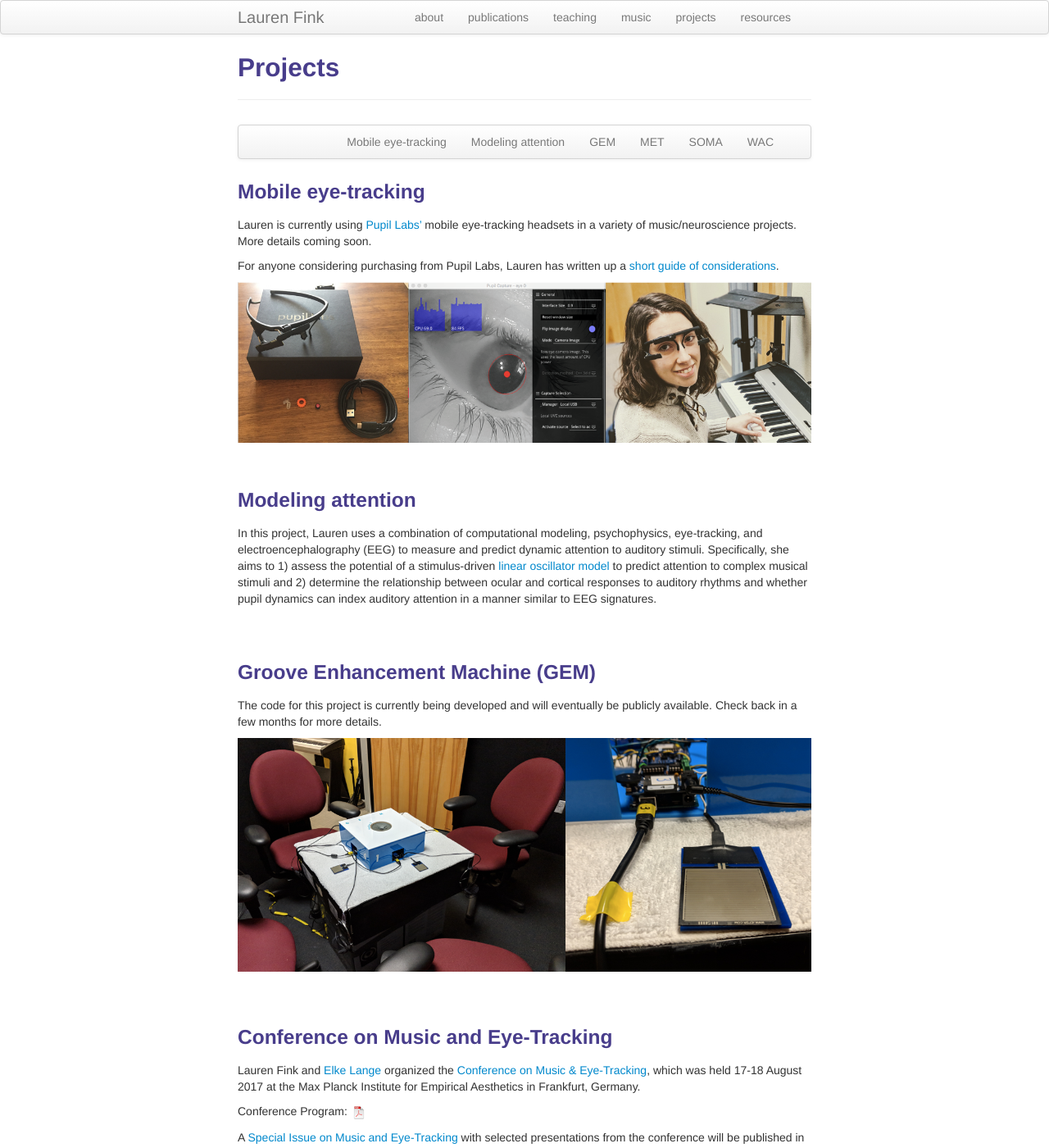
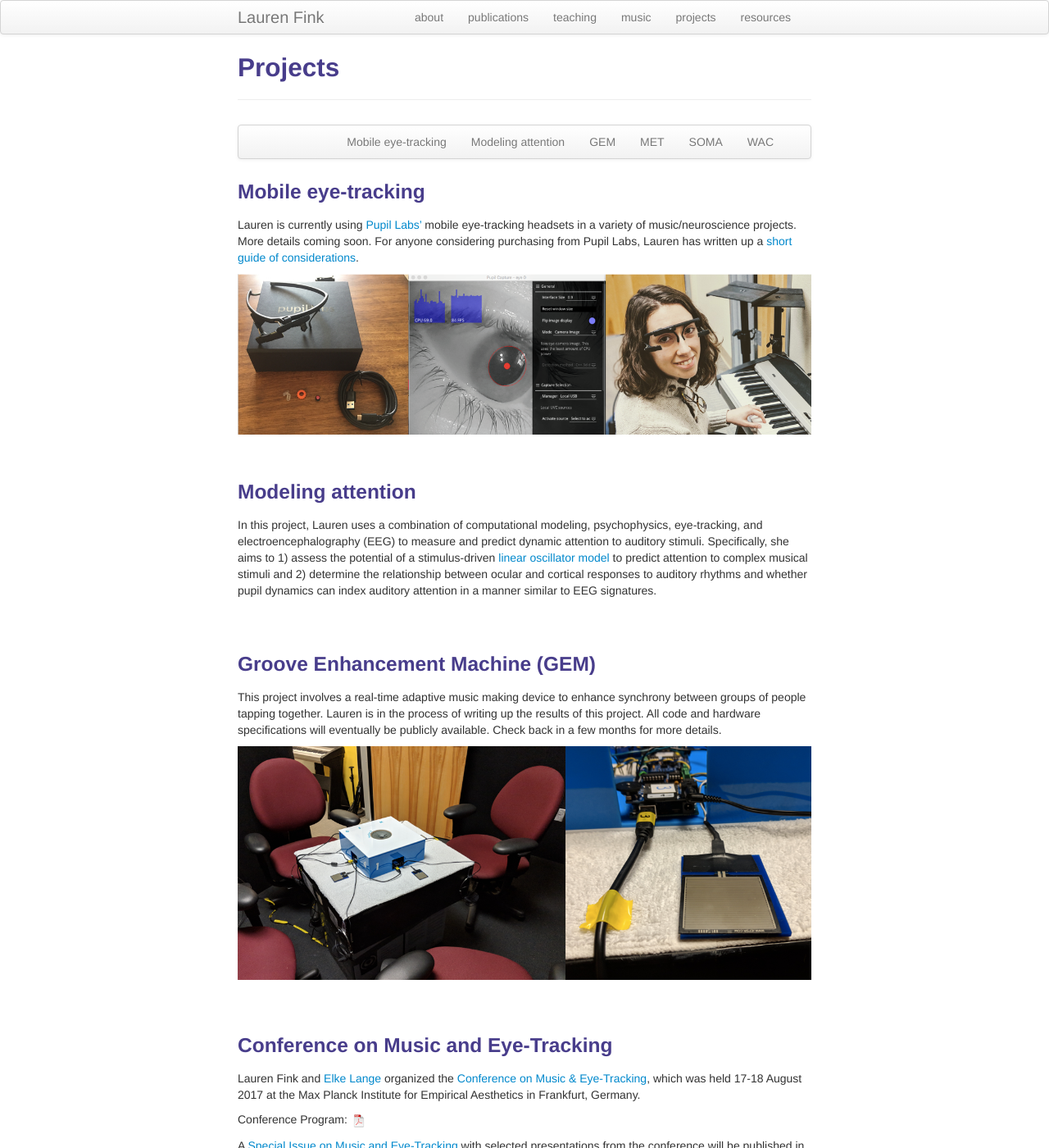
Before and after one commit to lkfink/lkfink.github.io, a Jekyll site: the page built from pages/projects.md, in a window 1280 px wide and 1400 px high. Shown: the whole window at 82% size. Built offline with Jekyll 4.4.1, drawn with Linux system fonts in a browser that asks for light colours; some of the changed text lies outside the part shown.

Commit message:
add new info about gem and soma

```diff
--- a/pages/projects.md
+++ b/pages/projects.md
@@ -30,9 +30,7 @@
 
 ### <a name="Mobile eye-tracking"></a>Mobile eye-tracking
 
-Lauren is currently using [Pupil Labs'](https://pupil-labs.com/){:target="_blank"} mobile eye-tracking headsets in a variety of music/neuroscience projects. More details coming soon.
-
-For anyone considering purchasing from Pupil Labs, Lauren has written up a [short guide of considerations](http://lkfink.github.io/pages/PupilLabs_aBeginnersGuide.html){:target="_blank"}.
+Lauren is currently using [Pupil Labs'](https://pupil-labs.com/){:target="_blank"} mobile eye-tracking headsets in a variety of music/neuroscience projects. More details coming soon. For anyone considering purchasing from Pupil Labs, Lauren has written up a [short guide of considerations](http://lkfink.github.io/pages/PupilLabs_aBeginnersGuide.html){:target="_blank"}.
 
 ![pupil labs collage]({{ BASE_PATH }}/assets/publpics/puplabs_collage.png)
 <br><br>
@@ -43,7 +41,7 @@
 <br><br>
 
 ### <a name="GEM"></a>Groove Enhancement Machine (GEM)
-The code for this project is currently being developed and will eventually be publicly available. Check back in a few months for more details.
+This project involves a real-time adaptive music making device to enhance synchrony between groups of people tapping together. Lauren is in the process of writing up the results of this project. All code and hardware specifications will eventually be publicly available. Check back in a few months for more details.
 
 ![groove enhancement machine collage]({{ BASE_PATH }}/assets/publpics/gem_example.png)
 
@@ -88,6 +86,11 @@
 
 ![Fall SOMA Seminars 2017]({{ BASE_PATH }}/assets/publpics/soma201718.png)
 
+
+**Renewed funding for 2018-19!**
+Thanks to the UC Davis neuroscience community's interest in this seminar series, we have been able to secure funding for three seminars in 2018-19! Details are available on the [neuroscience graduate group website](https://neuroscience.ucdavis.edu/seminar-outreach-minority-advocacy-soma){:target="_blank"}.
+
+
 <br><br>
 
 ### <a name="WAC"></a>Writing Across the Curriculum (WAC)
```
Also changed, not shown: other parts of pages/projects.md (+1 -1 lines).
